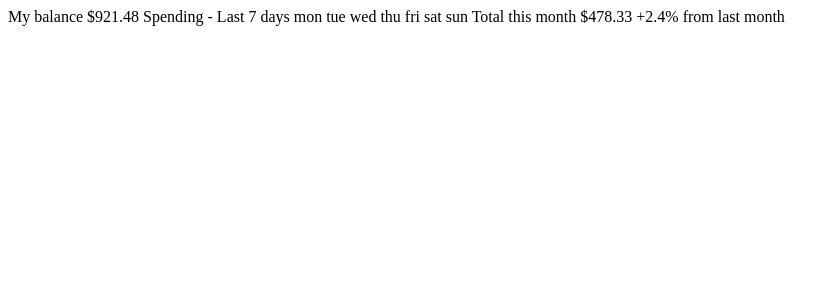
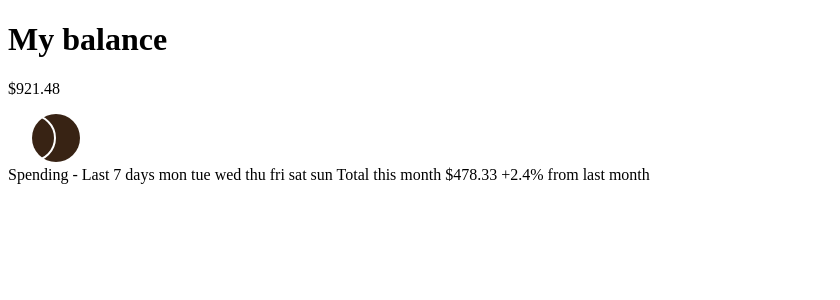
Before and after one commit to amrmabdelazeem/expenses-chart-component, a React (Vite) app: page / in a window 1280 px wide. Shown: the top 300 px of the page, without its empty margins (0-840 px from the left). Built offline with nearby package versions, Linux system fonts and the light colour scheme.

Commit message:
Add MyBalance Component

```diff
--- a/src/App.jsx
+++ b/src/App.jsx
@@ -1,9 +1,10 @@
+import MyBalance from "./components/MyBalance/MyBalance"
+
 function App() {
 
   return (
     <>
-      My balance
-  $921.48
+    <MyBalance/>
 
   Spending - Last 7 days
 
```
